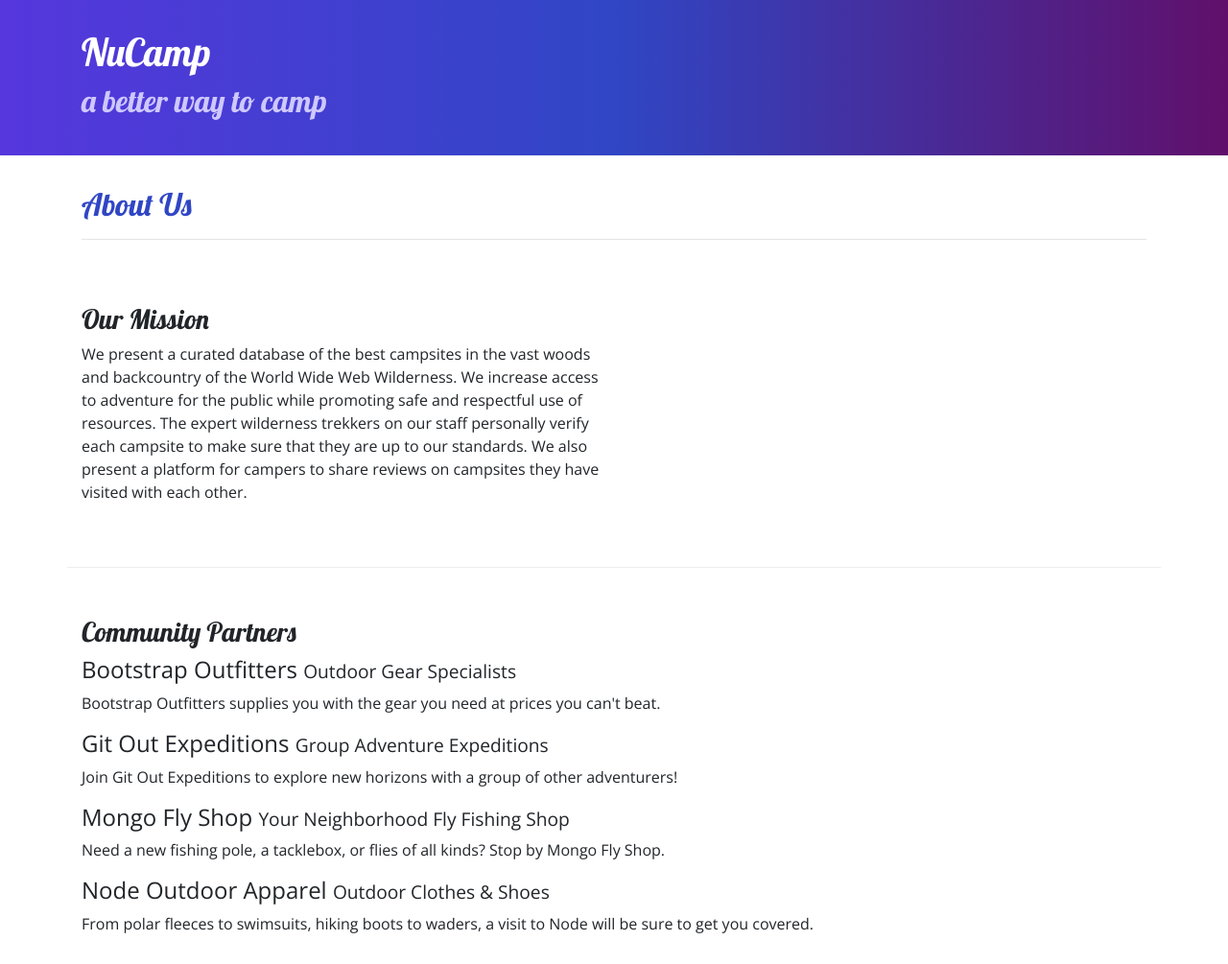
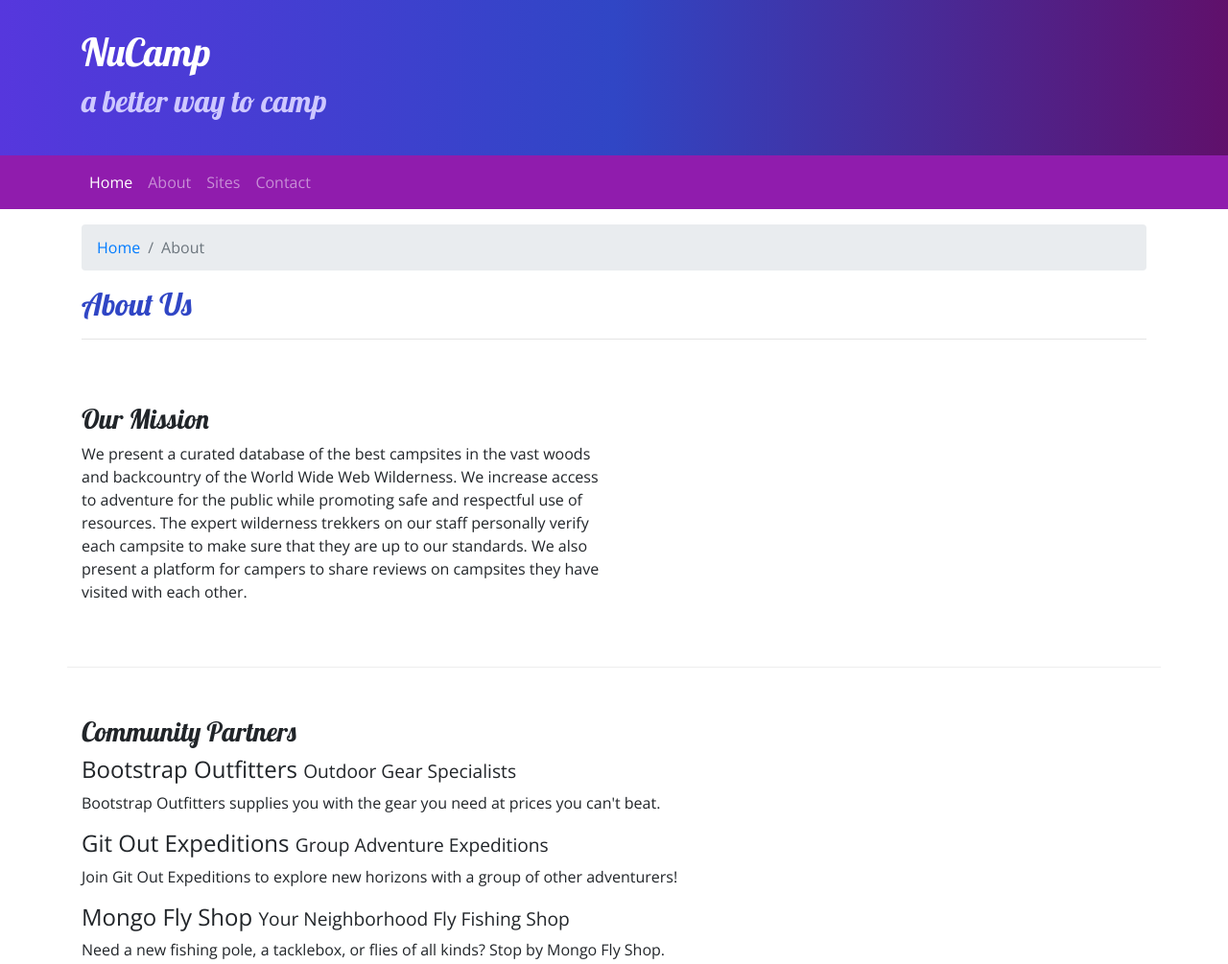
Before and after one commit to PhiweM/nucampsite, a website: page aboutus.html in a window 1280 px wide. Shown: the top 1005 px of the page at 96% size. Drawn offline with nearby package versions, Linux system fonts and the light colour scheme.

Commit message:
Navbar and Breadcrumbs

```diff
--- a/aboutus.html
+++ b/aboutus.html
@@ -24,9 +24,29 @@
         </div>
     </header>
 
+    <nav class="navbar navbar-expand-sm navbar-dark sticky-top">
+        <div class="container">
+          <button class="navbar-toggler ml-auto" type="button" data-toggle="collapse" data-target="#nucampNavbar">
+              <span class="navbar-toggler-icon"></span>
+          </button>
+         <div class="collapse navbar-collapse" id="nucampNavbar">
+              <ul class="navbar-nav">
+                  <li class="nav-item active"><a class="nav-link" href="index.html">Home</a></li>
+                  <li class="nav-item"><a class="nav-link" href="aboutus.html">About</a></li>
+                  <li class="nav-item"><a class="nav-link" href="#">Sites</a></li>
+                  <li class="nav-item"><a class="nav-link" href="#">Contact</a></li>
+              </ul>
+         </div>
+        </div>
+      </nav>
+
     <div class="container">
         <div class="row">
-            <div class="col-12">
+            <div class="col pt-3">
+                <ol class="breadcrumb">
+                    <li class="breadcrumb-item"><a href="index.html">Home</a></li>
+                    <li class="breadcrumb-item active">About</li>
+                </ol>
                 <h2>About Us</h2>
                 <hr />
             </div>
--- a/css/style.css
+++ b/css/style.css
@@ -1,5 +1,13 @@
 body {
     font-family: "Open Sans", sans-serif;
+}
+
+.navbar {
+    background-color: #901CAD;
+}
+
+.jumbotron {
+    margin: 0;
 }
 
 h1, h2, h3 {
```
Also changed, not shown: index.html (+16 -0 lines).
